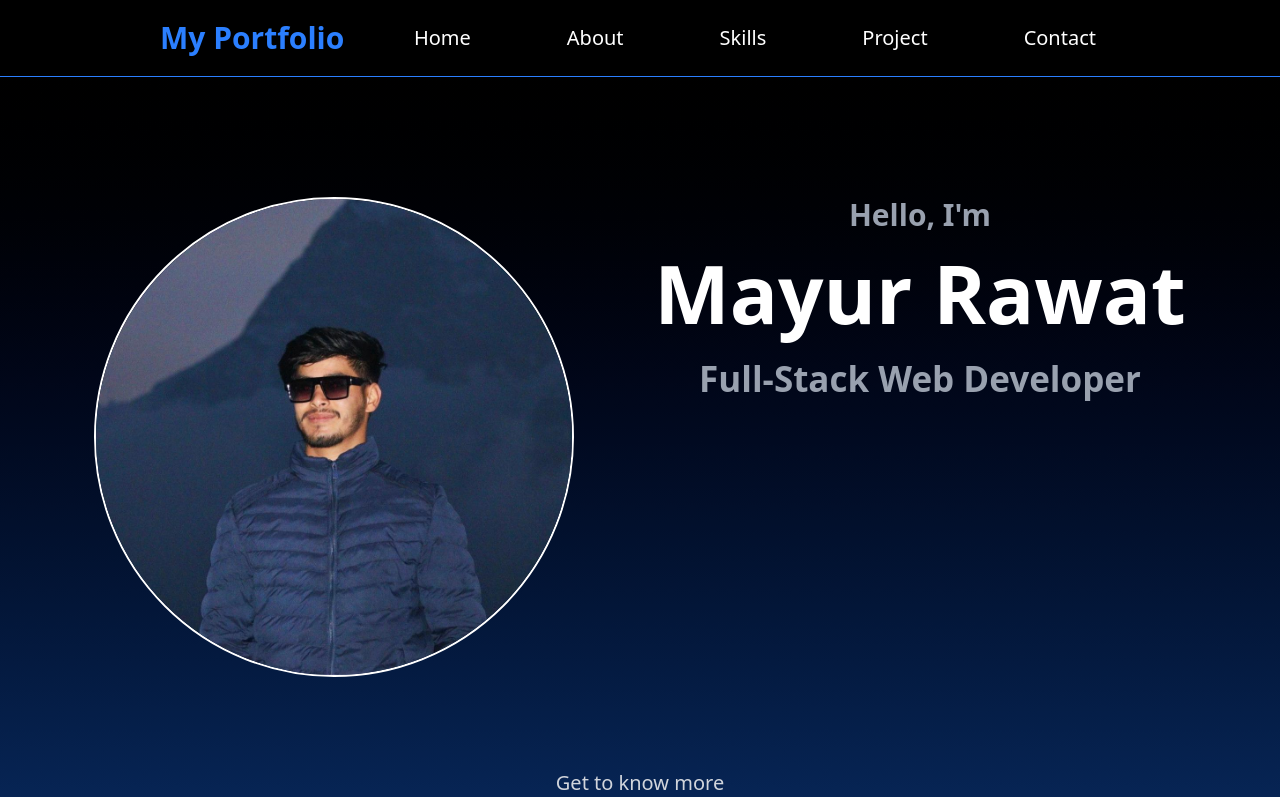
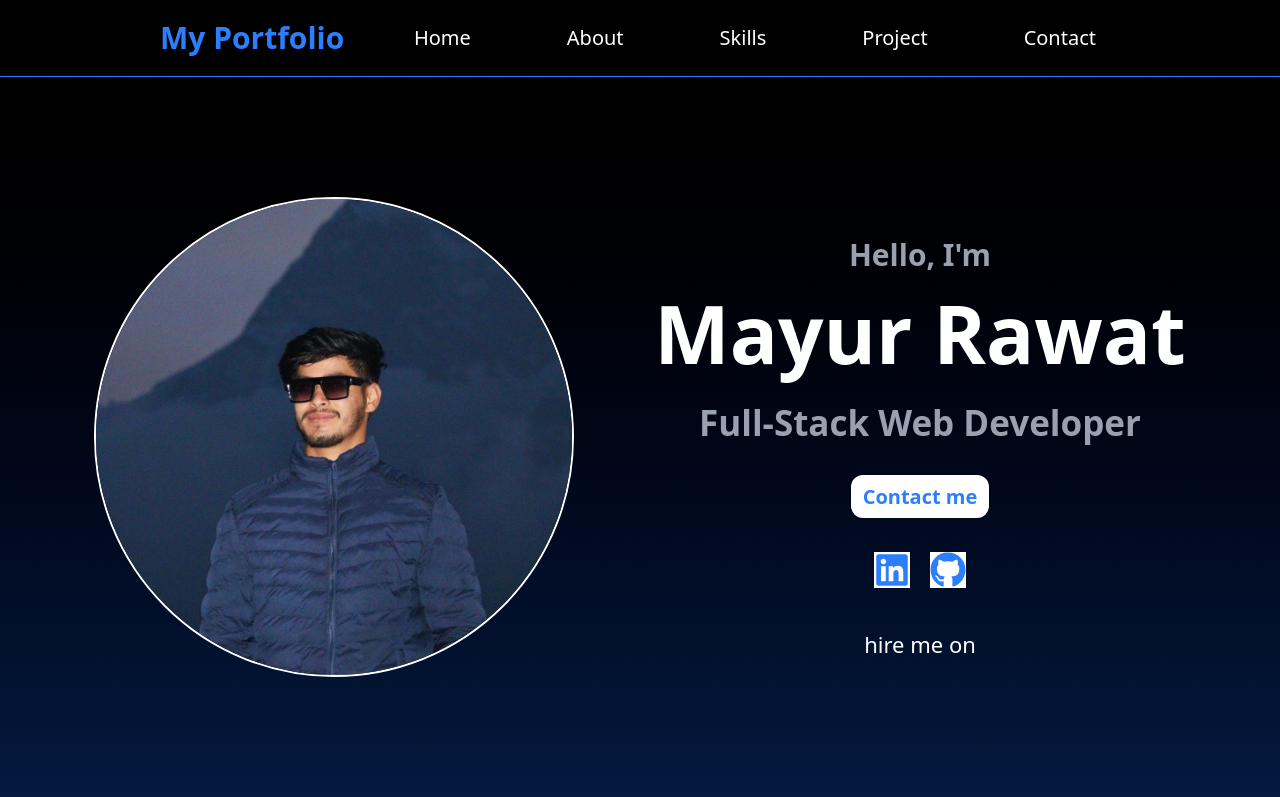
Before and after one commit to fozirawat6869/Portfolio-Website, a React (Vite) app in the folder frontend/: page / in a window 1280 px wide. Shown: the top 797 px of the page. Built offline with nearby package versions, Linux system fonts and the light colour scheme.

Commit message:
contact almost done like 80%

```diff
--- a/frontend/src/App.jsx
+++ b/frontend/src/App.jsx
@@ -1,6 +1,7 @@
 
 import './App.css'
 import About from './components/About'
+import Contact from './components/Contact'
 import Home from './components/Home'
 import Nav from './components/Nav'
 import Project from './components/Project'
@@ -19,7 +20,7 @@ function App() {
       <About/>
       <Skills/>
       <Project/>
-
+      <Contact/>
 
     </>
   )
--- /dev/null
+++ b/frontend/src/components/Contact.jsx
@@ -0,0 +1,39 @@
+import React from 'react'
+import { FaLinkedin, FaGithub, FaPhone, FaEnvelope } from 'react-icons/fa';
+
+function Contact() {
+  return (
+    <>
+     <div id="contact" className='flex flex-col items-center  pt-10 mb-25 '>
+        <p className='text-gray-300 text-xl text-center'>Get to know more</p>
+        <h1 className='pt-2 text-white text-6xl font-bold text-center'>About Me</h1>
+          {/* Contact Info */}
+        <div className='flex flex-col md:flex-row gap-10 mt-15 text-white text-xl items-center'>
+          <a href="https://mail.google.com/mail/?view=cm&to=fozirawat6869@gmail.com" className='flex items-center gap-3 hover:text-blue-500 font-bold rounded-xl transition-colors px-3 py-2 hover:bg-white '>
+            <FaEnvelope /> Mail me
+          </a>
+          <a href='tel:+918755306869' className='flex items-center gap-2 font-bold rounded-xl hover:bg-white px-3 py-2  hover:text-blue-500 transition-colors'>
+            <FaPhone /> +91 8755306869
+          </a>
+          <a href='https://www.linkedin.com/in/mayur-rawat-967831361' target='_blank' rel='noopener noreferrer' className='flex items-center gap-2  font-bold rounded-xl hover:bg-white px-3 py-2  hover:text-blue-500 transition-colors'>
+            <FaLinkedin /> LinkedIn
+          </a>
+          <a href='https://github.com/fozirawat6869' target='_blank' rel='noopener noreferrer' className='flex items-center gap-2  font-bold rounded-xl hover:bg-white px-3 py-2  hover:text-blue-500 transition-colors'>
+            <FaGithub /> GitHub
+          </a>
+        </div>
+
+        {/* Optional Contact Form */}
+        <form action="https://formspree.io/f/yourformid" method="POST" className='flex flex-col gap-4 mt-20 w-full max-w-md'>
+        <h1 className='text-center text-3xl font-bold text-white'>Form</h1>
+          <input type="text" name="name" placeholder="Your Name" className='p-3 rounded-lg bg-gray-800 text-white' required />
+          <input type="email" name="email" placeholder="Your Email" className='p-3 rounded-lg bg-gray-800 text-white' required />
+          <textarea name="message" placeholder="Your Message" className='p-3 rounded-lg bg-gray-800 text-white' rows="5" required></textarea>
+          <button type="submit" className='bg-blue-500 hover:bg-blue-600 text-white py-3 rounded-lg transition-colors'>Send Message</button>
+        </form>
+     </div>
+    </>
+  )
+}
+
+export default Contact
--- a/frontend/src/components/Home.jsx
+++ b/frontend/src/components/Home.jsx
@@ -1,5 +1,8 @@
 import React from 'react'
 import img from '../images/mayur.jpg'
+import { FaLinkedin } from "react-icons/fa";
+import { FaGithub } from "react-icons/fa6";
+
 
 function Home() {
   return (
@@ -8,10 +11,23 @@ function Home() {
         <div className='w-120 h-120 rounded-full overflow-hidden  border-2 border-white hover:border-blue-500 hover:scale-105 transition-all duration-300'>
             <img src={img} alt="" className='h-full w-full object-cover  ' />
         </div>
-        <div className=' flex-col gap-2'>
-          <p className='text-3xl font-bold text-center text-gray-400'>Hello, I'm</p>
+        <div className=' flex-col gap-2  py-10'>
+          <p className='text-3xl font-bold text-center text-gray-400 '>Hello, I'm</p>
           <h1 className='text-[80px] font-bold font-poppins  text-white'>Mayur Rawat</h1>
-          <h1 className='text-[35px] font-bold text-center text-gray-400'>Full-Stack Web Developer</h1>
+          <h1 className='text-[35px] font-bold mt-1 text-center text-gray-400'>Full-Stack Web Developer</h1>
+          <h1 className='text-[20px] font-bold mt-8 text-center  hover:scale-105 transition-all duration-300  '><a href='#contact' className='bg-white px-3 py-2 rounded-xl cursor-pointer text-blue-500'>Contact me</a></h1>
+           <div className='flex gap-5 justify-center mt-10 '>
+             <a href="" className='text-4xl text-blue-500 bg-white'>
+              <FaLinkedin/>
+             </a>
+              <a href="" className='text-4xl text-blue-500 bg-white'>
+              <FaGithub/>
+             </a>
+           </div>
+           <div>
+          <h1 className='text-[22px] mt-1 text-center text-white mt-10'>hire me on</h1>
+
+           </div>
         </div>
      </div>
     </>
--- a/frontend/src/components/Nav.jsx
+++ b/frontend/src/components/Nav.jsx
@@ -10,7 +10,7 @@ function Nav() {
           <a href='#about' className=' px-6 py-2 rounded-xl cursor-pointer text-white hover:bg-blue-500 hover:scale-105 transition-all duration-300'>About</a>
           <a href='#skills'  className=' px-6 py-2 rounded-xl cursor-pointer text-white hover:bg-blue-500 hover:scale-105 transition-all duration-300'>Skills</a>
           <a href='#project' className=' px-6 py-2 rounded-xl cursor-pointer text-white hover:bg-blue-500 hover:scale-105 transition-all duration-300'>Project</a>
-          <a  className=' px-6 py-2 rounded-xl cursor-pointer text-white hover:bg-blue-500 hover:scale-105 transition-all duration-300'>Contact</a>
+          <a href='#contact' className=' px-6 py-2 rounded-xl cursor-pointer text-white hover:bg-blue-500 hover:scale-105 transition-all duration-300'>Contact</a>
         </ul>
      </nav>
 
--- a/frontend/src/components/Project.jsx
+++ b/frontend/src/components/Project.jsx
@@ -5,7 +5,7 @@ import libraryImg from '../images/libraryImg.png'
 function Project() {
   return (
     <>
-     <div id="project" className='flex flex-col items-center pb-50 pt-5 '>
+     <div id="project" className='flex flex-col items-center pb-30 pt-5   '>
        <h1 className='text-white text-6xl font-bold pb-20'>My Projects</h1>
         <div className='flex flex-wrap gap-x-15 gap-y-25 justify-center px-30'>
            {/*    project one   */}
@@ -19,7 +19,7 @@ function Project() {
                 <a href="https://github.com/fozirawat6869/Portfolio-Website.git">
                 <button className='hover:bg-blue-500 bg-gray-600 hover:scale-105 duration-300 cursor-pointer  font-cold rounded-3xl text-white text-base px-4 py-2'>Source Code</button>
                 </a>
-                <a href="https://portfolio-website-mayur.vercel.app">
+                <a href="https://portfolio-website-mayur.vercel.app/">
                 <button
                  className='hover:bg-blue-500 hover:scale-105 duration-300 cursor-pointer bg-gray-600 font-cold rounded-3xl text-white text-base px-4 py-2'>Live Demo</button>
                  </a>
--- a/frontend/src/components/Skills.jsx
+++ b/frontend/src/components/Skills.jsx
@@ -10,6 +10,7 @@ import { RiTailwindCssFill } from "react-icons/ri";
 import { SiMongodb } from "react-icons/si";
 import { SiMysql } from "react-icons/si";
 import { FaGithub } from "react-icons/fa6";
+import { IoLogoVercel } from "react-icons/io5";
 
 function Skills() {
   return (
@@ -44,6 +45,8 @@ function Skills() {
              <div className='flex flex-col gap-3 bg-white border-1 border-white p-10 rounded-[30px] w-60  hover:scale-110 transition-all duration-300 cursor-pointer'>
               <div className='text-center font-bold text-[19px] pb-5 '>Hosting Platform</div>
                <div className='flex  gap-5'><span className='text-3xl'><span/><FaGithub/></span> <span className='text-base'>Git Hub</span></div>
+               <div className='flex  gap-5'><span className='text-3xl'><span/><IoLogoVercel/></span> <span className='text-base'>Vercel</span></div>
+
             </div>
          </div>
      </div>
```
